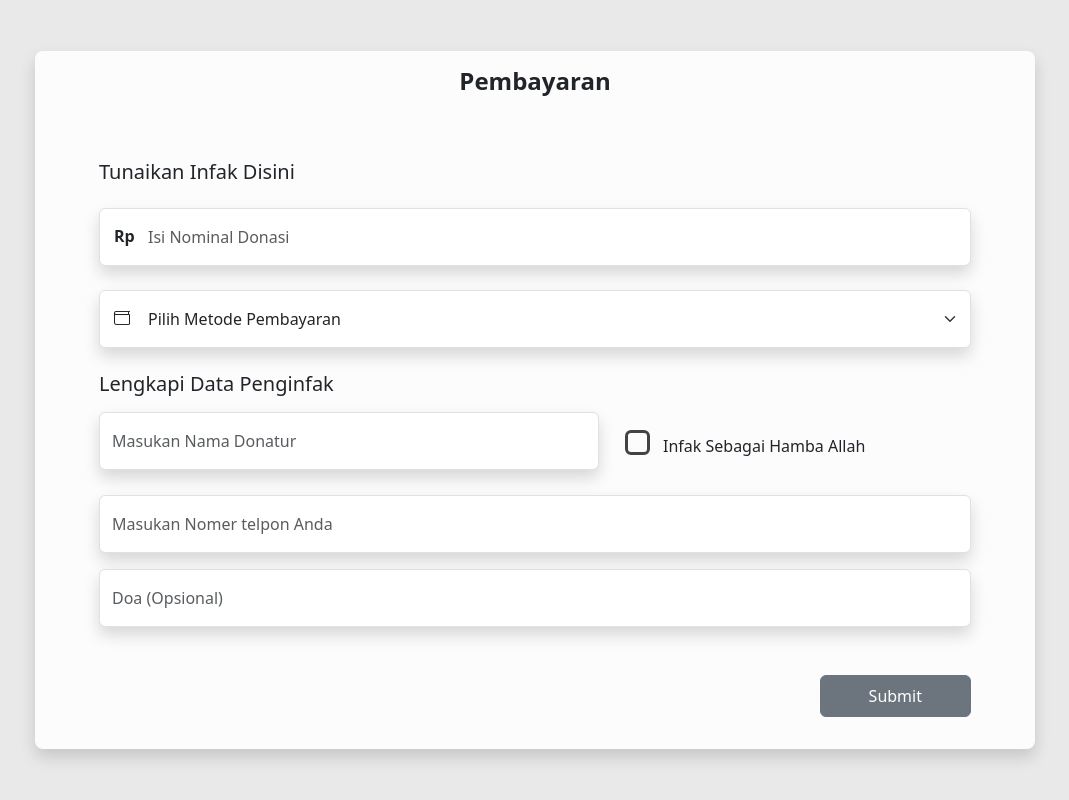
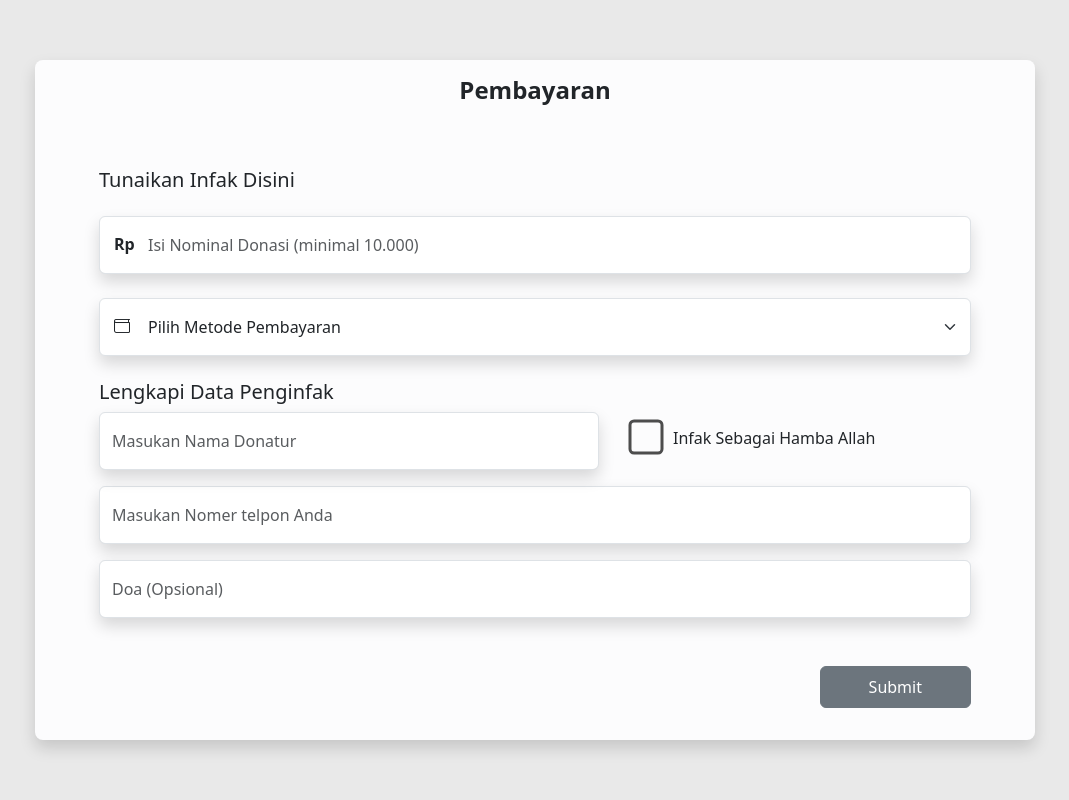
Before and after one commit to Huntara/Infaq_Shodaqoh_Fe, a Laravel app: page /pembayaran in a window 1280 px wide. Shown: the whole page, without its empty margins (105-1174 px from the left). Run offline with Laravel 10, Linux system fonts and the light colour scheme.

Commit message:
update fitur pembayran

```diff
--- a/public/css/pembayaran.css
+++ b/public/css/pembayaran.css
@@ -54,8 +54,8 @@ label {
 }
 
 .pr {
-    transform: translateY(-5px);
-    margin-right: 10px;
+    transform: translate(10px, 5px);
+    user-select: none;
 }
 
 .select-placeholder {
@@ -86,47 +86,41 @@ label {
 
 
 /* checkbox */
-.checkbox-wrapper *,
-  .checkbox-wrapper *::before,
-  .checkbox-wrapper *::after {
-  box-sizing: border-box;
-  position: relative;
-  top: 8px;
-  left: 5px;
-  z-index: 2;
+.checkbox {
+    position: relative;
 }
+.contain {
+    cursor: pointer;
+    top: 0;
+    z-index: 2;
+  }
 
-.checkbox-wrapper label {
-  display: block;
-  width: 25px;
-  height: 25px;
-  cursor: pointer;
-}
+  .contain input {
+    display: none;
+  }
 
-.checkbox-wrapper input {
-  visibility: hidden;
-  display: none;
-}
+  .contain svg {
+    overflow: visible;
+  }
 
-.checkbox-wrapper input:checked ~ .checkbox {
-  transform: rotate(45deg);
-  width: 14px;
-  margin-left: 12px;
-  border-color: #22e736;
-  border-top-color: transparent;
-  border-left-color: transparent;
-  border-radius: 0;
-}
+  .path {
+    fill: none;
+    stroke: rgb(77, 77, 77);
+    stroke-width: 6;
+    stroke-linecap: round;
+    stroke-linejoin: round;
+    transition: stroke-dasharray 0.5s ease, stroke-dashoffset 0.5s ease;
+    stroke-dasharray: 241 9999999;
+    stroke-dashoffset: 0;
+    transition: all .5s ease;
+  }
 
-.checkbox-wrapper .checkbox {
-  display: block;
-  width: inherit;
-  height: inherit;
-  border: 3px solid #434343;
-  border-radius: 6px;
-  margin-top: 10px;
-  transition: all 0.375s;
-}
+  .contain input:checked ~ svg .path {
+    stroke-dasharray: 70.5096664428711 9999999;
+    stroke-dashoffset: -262.2723388671875;
+    stroke: lightgreen;
+  }
+
 
 .btn {
     transition: all .3s ease;
--- a/public/js/pembayaran.js
+++ b/public/js/pembayaran.js
@@ -18,7 +18,7 @@ document.addEventListener('DOMContentLoaded', function() {
         } else {
             button.classList.remove('btn-success');
             button.classList.add('btn-secondary');
-            button.disabled = true;
+            // button.disabled = true;
         }
     });
 });
@@ -29,7 +29,7 @@ document.addEventListener('DOMContentLoaded', function() {
     const inputNamaDonatur = document.querySelector('.nama-donatur');
 
     checkbox.addEventListener('change', function() {
-        if (this.checked) {
+        if (checkbox.checked) {
             inputNamaDonatur.removeAttribute('required');
             inputNamaDonatur.disabled = true;
             inputNamaDonatur.value = '';
@@ -41,6 +41,22 @@ document.addEventListener('DOMContentLoaded', function() {
         }
     });
 });
+
+
+
+// memberikan koma pada saat mencapai angka ribuan dst
+function validateAndFormat(input) {
+    let value = input.value.replace(/\D/g, '');
+
+    input.value = Number(value).toLocaleString('id-ID');
+
+    if (parseInt(value) < 10000) {
+        input.setCustomValidity('Minimal nominal yang harus anda masukan adalah 10.000');
+    } else {
+        input.setCustomValidity('');
+    }
+}
+
 
 // select option
 document.addEventListener('DOMContentLoaded', function() {
@@ -57,6 +73,43 @@ document.addEventListener('DOMContentLoaded', function() {
     });
 });
 
+// validasi select option
+document.addEventListener('DOMContentLoaded', function() {
+    const selectElement = document.getElementById('payment-method');
+
+    // Menambahkan event listener untuk memeriksa validitas saat opsi dipilih
+    selectElement.addEventListener('change', function() {
+        if (this.value === '') {
+            this.setCustomValidity('Pilih salah satu metode pembayaran');
+        } else {
+            this.setCustomValidity('');
+        }
+    });
+
+    // Menetapkan validitas awal saat halaman dimuat
+    if (selectElement.value === '') {
+        selectElement.setCustomValidity('Pilih salah satu metode pembayaran');
+    } else {
+        selectElement.setCustomValidity('');
+    }
+});
+
+// placeholder select option
+document.addEventListener('DOMContentLoaded', function() {
+    const selectElement = document.getElementById('payment-method');
+
+    // Buat elemen option baru untuk placeholder
+    const placeholderOption = document.createElement('option');
+    placeholderOption.text = 'Pilih Metode Pembayaran';
+    placeholderOption.value = '';
+    placeholderOption.disabled = true;
+    placeholderOption.selected = true;
+
+    // Sisipkan elemen option baru di awal dropdown
+    selectElement.insertBefore(placeholderOption, selectElement.firstChild);
+});
+
+
 // no telpon
 document.addEventListener('DOMContentLoaded', function() {
     const inputNoHp = document.querySelector('.no-hp input');
--- a/resources/views/pembayaran.blade.php
+++ b/resources/views/pembayaran.blade.php
@@ -30,11 +30,11 @@
                 <h5 class="title-content">Tunaikan Infak Disini</h5>
                 <div class="my-4 form-input">
                     <input
-                        type="number"
+                        type="text"
                         class="form-control px-5 shadow py-3"
-                        placeholder="Isi Nominal Donasi"
+                        placeholder="Isi Nominal Donasi (minimal 10.000)"
                         required
-                        min="10000"
+                        oninput="validateAndFormat(this)"
                     >
                     <label
                         for="nominal"
@@ -50,7 +50,6 @@
                         id="payment-method"
                         required
                     >
-                        <option selected disabled hidden>Pilih Metode Pembayaran</option>
                         <option value="1" data-icon>Dana</option>
                         <option value="2">Gopay</option>
                         <option value="3">Qris</option>
@@ -78,12 +77,20 @@
                         >
                     </div>
                     <div class="checkbox">
-                        <div class="checkbox-wrapper">
-                            <label>
-                              <input type="checkbox">
-                              <span class="checkbox"></span>
-                            </label>
-                        </div>
+                        <label class="contain">
+                            <input type="checkbox">
+                            <svg
+                                viewBox="0 0 64 64"
+                                height="2em"
+                                width="2em"
+                            >
+                                <path
+                                    d="M 0 16 V 56 A 8 8 90 0 0 8 64 H 56 A 8 8 90 0 0 64 56 V 8 A 8 8 90 0 0 56 0 H 8 A 8 8 90 0 0 0 8 V 16 L 32 48 L 64 16 V 8 A 8 8 90 0 0 56 0 H 8 A 8 8 90 0 0 0 8 V 56 A 8 8 90 0 0 8 64 H 56 A 8 8 90 0 0 64 56 V 16"
+                                    pathLength="575.0541381835938"
+                                    class="path"
+                                ></path>
+                            </svg>
+                        </label>
                         <p class="ps-5 pr">Infak Sebagai Hamba Allah</p>
                     </div>
                 </div>
@@ -113,6 +120,7 @@
 
     {{-- bootstrap script --}}
     <script src="https://cdn.jsdelivr.net/npm/bootstrap@5.3.2/dist/js/bootstrap.bundle.min.js" integrity="sha384-C6RzsynM9kWDrMNeT87bh95OGNyZPhcTNXj1NW7RuBCsyN/o0jlpcV8Qyq46cDfL" crossorigin="anonymous"></script>
+
 </body>
 
 </html>
```
